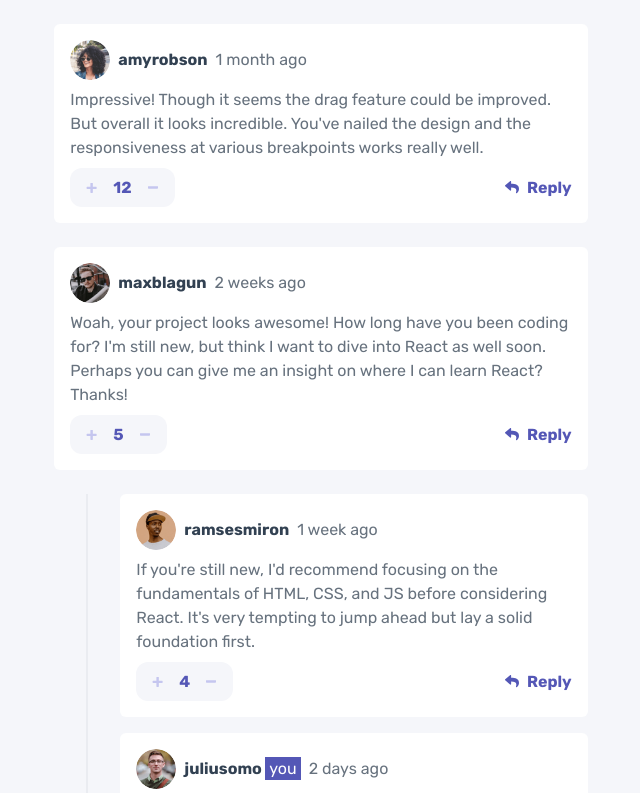
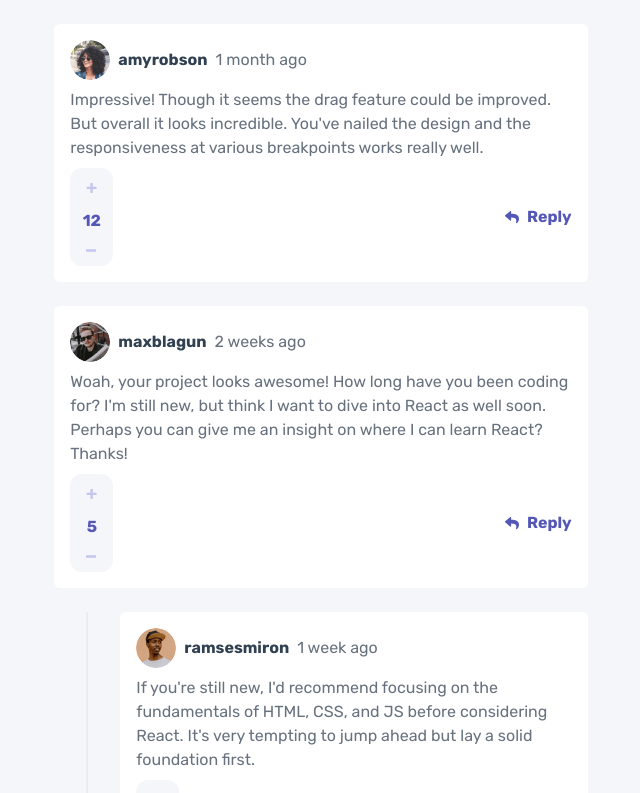
Before and after one commit to Silas310/interactive-comments-section, a React (Vite) app: page / in a window 1280 px wide. Shown: the top 793 px of the page, without its empty margins (319-959 px from the left). Built offline with nearby package versions, Linux system fonts and the light colour scheme.

Commit message:
style: turn btn vertically in desktop

```diff
--- a/src/components/Comment.jsx
+++ b/src/components/Comment.jsx
@@ -42,7 +42,7 @@ function Comment({ profileImage, username, comment, time, likes, replies }) {
             <p className="text-grey-500">{comment}</p>
           </div>
           <div className="flex justify-between items-center mt-4">
-            <div className="flex items-center gap-2 bg-grey-50 px-2 py-1.5 rounded-xl">
+            <div className="flex items-center gap-2 bg-grey-50 px-2 py-1.5 rounded-xl md:flex-col">
               <button className="cursor-pointer p-2 group" onClick={handleLike}>
                 <svg width="11" height="11" xmlns="http://www.w3.org/2000/svg">
                   <path
```
